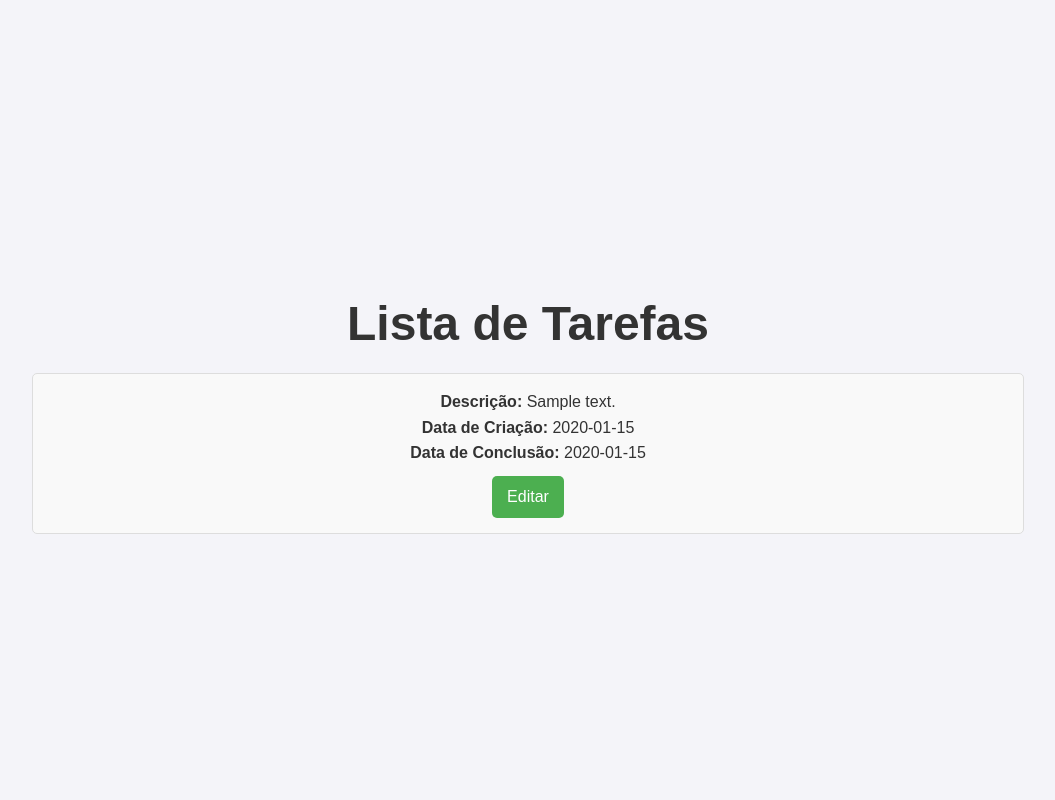
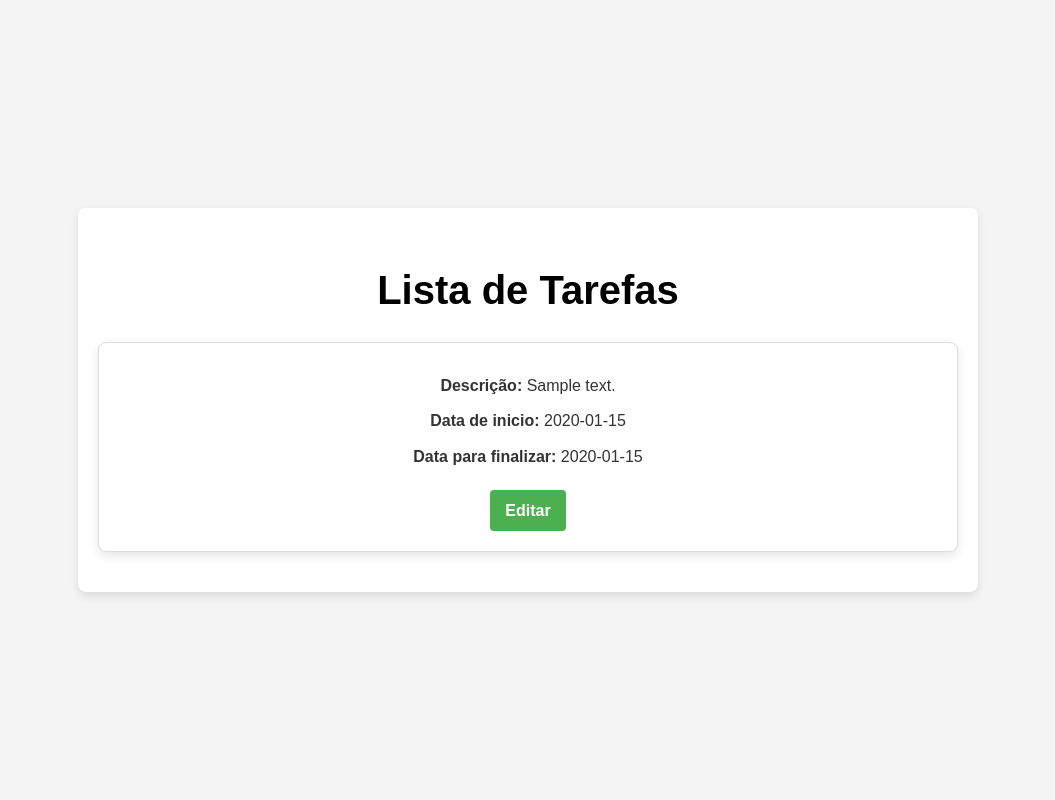
Before and after one commit to guiabbehusen/crud_py_mysql, a Flask app: page /view_tasks in a window 1280 px wide. Shown: the whole page, without its empty margins (112-1167 px from the left). Run offline with Flask 3, Linux system fonts and the light colour scheme; tables that the repository leaves empty hold one stand-in row (values such as "Sample post"); some libraries are stand-ins or nearby versions.

Commit message:
edit_task e css atualizados

```diff
--- a/static/style.css
+++ b/static/style.css
@@ -109,3 +109,135 @@ h1 {
 .btn:hover {
     background-color: #45a049;
 }
+
+/* Resetando margens e preenchimento */
+* {
+    margin: 0;
+    padding: 0;
+    box-sizing: border-box;
+}
+
+/* Definindo fontes e cores base */
+body {
+    font-family: 'Arial', sans-serif;
+    background-color: #f4f4f4;
+    color: #333;
+}
+
+/* Estilo para o container principal */
+.container {
+    width: 80%;
+    max-width: 900px;
+    margin: 20px auto;
+    background-color: #fff;
+    padding: 20px;
+    border-radius: 8px;
+    box-shadow: 0 4px 10px rgba(0, 0, 0, 0.1);
+}
+
+/* Estilo para o título */
+h1 {
+    text-align: center;
+    color: #000000;
+    font-size: 2.5rem;
+    margin-bottom: 20px;
+}
+
+/* Estilo para o formulário */
+form {
+    display: flex;
+    flex-direction: column;
+    gap: 15px;
+}
+
+/* Estilo para os rótulos (labels) */
+label {
+    font-size: 1.1rem;
+    font-weight: bold;
+}
+
+/* Estilo para os inputs de texto e data */
+input[type="text"],
+input[type="date"],
+select {
+    padding: 10px;
+    font-size: 1rem;
+    border: 1px solid #ccc;
+    border-radius: 4px;
+    transition: all 0.3s ease;
+}
+
+/* Foco nos inputs para destacar ao clicar */
+input[type="text"]:focus,
+input[type="date"]:focus,
+select:focus {
+    border-color: #4CAF50;
+    outline: none;
+    box-shadow: 0 0 5px rgba(76, 175, 80, 0.5);
+}
+
+/* Estilo para o botão */
+button {
+    background-color: #4CAF50;
+    color: white;
+    padding: 10px 20px;
+    font-size: 1.1rem;
+    border: none;
+    border-radius: 5px;
+    cursor: pointer;
+    transition: background-color 0.3s ease;
+}
+
+/* Efeito no botão ao passar o mouse */
+button:hover {
+    background-color: #45a049;
+}
+
+/* Estilo para as mensagens de erro (se houver) */
+.error-message {
+    color: red;
+    font-size: 0.9rem;
+    margin-top: 10px;
+}
+
+/* Estilo para a lista de tarefas */
+.task-card {
+    background-color: #fff;
+    padding: 20px;
+    margin-bottom: 20px;
+    border-radius: 8px;
+    box-shadow: 0 4px 10px rgba(0, 0, 0, 0.1);
+}
+
+.task-card p {
+    margin: 10px 0;
+}
+
+/* Estilo para os botões de ações (editar, deletar) dentro da tarefa */
+.task-card a {
+    display: inline-block;
+    background-color: #4CAF50;
+    color: white;
+    padding: 8px 15px;
+    border-radius: 4px;
+    text-decoration: none;
+    font-weight: bold;
+    margin-top: 10px;
+    transition: background-color 0.3s ease;
+}
+
+/* Efeito no botão de edição quando o mouse passa por cima */
+.task-card a:hover {
+    background-color: #45a049;
+}
+
+/* Adicionando um estilo visual para as tarefas concluídas */
+.task-card.completed {
+    background-color: #e8f5e9;
+    border-left: 5px solid #4CAF50;
+}
+
+.task-card.in-progress {
+    background-color: #fff3e0;
+    border-left: 5px solid #ff9800;
+}
--- a/templates/view_tasks.html
+++ b/templates/view_tasks.html
@@ -15,8 +15,8 @@
             {% for task in tasks %}
                 <div class="task-card">
                     <p><strong>Descrição:</strong> {{ task.descricao }}</p>
-                    <p><strong>Data de Criação:</strong> {{ task.data_criacao }}</p>
-                    <p><strong>Data de Conclusão:</strong> {{ task.data_conclusao if task.data_conclusao else 'Não definida' }}</p>
+                    <p><strong>Data de inicio:</strong> {{ task.data_criacao }}</p>
+                    <p><strong>Data para finalizar:</strong> {{ task.data_conclusao if task.data_conclusao else 'Não definida' }}</p>
                     <a href="{{ url_for('edit_task', idtarefas=task.idtarefas) }}" class="btn">Editar</a>
                 </div>
             {% endfor %}
--- a/views.py
+++ b/views.py
@@ -68,21 +68,25 @@ def completed():
     tasks_completed = Tarefas.query.filter_by(status=1).all()
     return render_template('view_completed.html', tasks=tasks_completed)
 
-@app.route("/edit_tasks/<int:idtarefas>", methods=['GET', 'POST'])
+@app.route("/edit_task/<int:idtarefas>", methods=['GET', 'POST'])
 def edit_task(idtarefas):
     task = Tarefas.query.get_or_404(idtarefas)
     if request.method == 'POST':
-        task.descricao = request.form.get('descricao', task.descricao)
-        task.status = int(request.form.get('status', task.status))
-        data_criacao = request.form.get('data_criacao')
-        if data_criacao:
-            task.data_criacao = datetime.datetime.strptime(data_criacao, "%Y-%m-%d").date()
+        descricao = request.form.get('descricao', task.descricao)
+        status = int(request.form.get('status', task.status))
 
-        data_conclusao = request.form.get('data_conclusao')
+        data_criacao = request.form.get('data_criacao', str(task.data_criacao))
+        data_conclusao = request.form.get('data_conclusao', str(task.data_conclusao)) if request.form.get('data_conclusao') else None
+
+        task.descricao = descricao
+        task.status = status
+        task.data_criacao = datetime.datetime.strptime(data_criacao, "%Y-%m-%d").date()  # Garantir formato correto
         if data_conclusao:
             task.data_conclusao = datetime.datetime.strptime(data_conclusao, "%Y-%m-%d").date()
         else:
             task.data_conclusao = None
+
         db.session.commit()
         return redirect(url_for("view_tasks"))
-    return render_template("edit_tasks.html", task=task)
+
+    return render_template("edit_task.html", task=task)
```
Also changed, not shown: templates/edit_task.html (+29 -1 lines), templates/homepage.html (+2 -5 lines).
